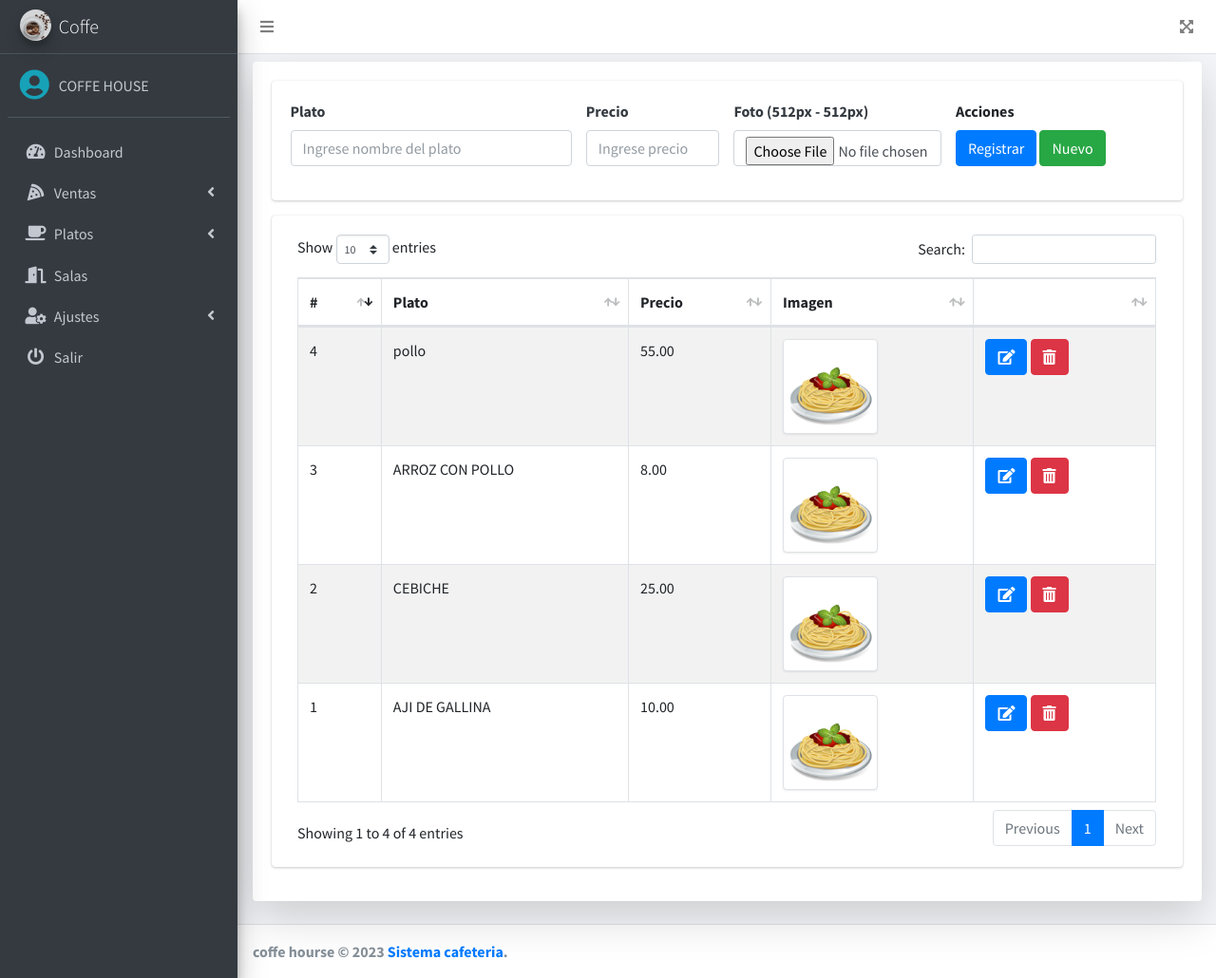
After one commit to Henrysolis1998/cafe_proyecto, a PHP site: page /src/Baguette.php in a window 1280 px wide. The commit adds this page. Shown: the whole page at 95% size. Run offline with PHP 8.4, Linux system fonts and the light colour scheme; a user stored in the database is signed in; data comes from the database, SQL or seed files in the repository; both versions use the stored data as it was after the commit; some libraries are stand-ins or nearby versions.

Commit message:
add: cafe 2

```diff
--- a/assets/js/funciones.js
+++ b/assets/js/funciones.js
@@ -347,6 +347,12 @@ function editarPlato(id) {
     });
 }
 
+function editarPlato2(id) {
+    // Tu código para editar el plato aquí
+}
+
+
+
 function editarSalas(id) {
     const action = "editarSalas";
     $.ajax({
--- /dev/null
+++ b/src/Baguette.php
@@ -0,0 +1,174 @@
+<?php
+session_start();
+if ($_SESSION['rol'] == 1 || $_SESSION['rol'] == 2) {
+    include "../conexion.php";
+    if (!empty($_POST)) {
+        $alert = "";
+        $id = $_POST['id'];
+        $plato = $_POST['plato'];
+        $precio = $_POST['precio'];
+        $foto_actual = $_POST['foto_actual'];
+        $foto = $_FILES['foto'];
+        $fecha = date('YmdHis');
+        if (empty($plato) || empty($precio) || $precio < 0) {
+            $alert = '<div class="alert alert-warning alert-dismissible fade show" role="alert">
+                        Todo los campos son obligatorios
+                        <button type="button" class="close" data-dismiss="alert" aria-label="Close">
+                            <span aria-hidden="true">&times;</span>
+                        </button>
+                    </div>';
+        } else {
+            $nombre = null;
+
+            if (!empty($foto['name'])) {
+                // Utiliza el nombre original del archivo sin modificarlo
+                $nombre = '../assets/img/platos/' . $foto['name'];
+            } else if (!empty($foto_actual) && empty($foto['name'])) {
+                // Conserva el nombre de archivo actual si no se proporciona una nueva imagen
+                $nombre = $foto_actual;
+            }
+
+            if (empty($id)) {
+                $query = mysqli_query($conexion, "SELECT * FROM baguette WHERE nombre = '$plato' AND estado = 1");
+                $result = mysqli_fetch_array($query);
+                if ($result > 0) {
+                    $alert = '<div class="alert alert-warning alert-dismissible fade show" role="alert">
+                        El plato ya existe
+                        <button type="button" class="close" data-dismiss="alert" aria-label="Close">
+                            <span aria-hidden="true">&times;</span>
+                        </button>
+                    </div>';
+                } else {
+                    $query_insert = mysqli_query($conexion, "INSERT INTO baguette (nombre,precio,imagen) VALUES ('$plato', '$precio', '$nombre')");
+                    if ($query_insert) {
+                        if (!empty($foto['name'])) {
+                            move_uploaded_file($foto['tmp_name'], $nombre);
+                        }
+                        $alert = '<div class="alert alert-success alert-dismissible fade show" role="alert">
+                        Plato registrado
+                        <button type="button" class="close" data-dismiss="alert" aria-label="Close">
+                            <span aria-hidden="true">&times;</span>
+                        </button>
+                    </div>';
+                    } else {
+                        $alert = '<div class="alert alert-danger" role="alert">
+                    Error al registrar el plato
+                  </div>';
+                    }
+                }
+            } else {
+                $query_update = mysqli_query($conexion, "UPDATE baguette SET nombre = '$plato', precio=$precio, imagen='$nombre' WHERE id = $id");
+                if ($query_update) {
+                    if (!empty($foto['name'])) {
+                        move_uploaded_file($foto['tmp_name'], $nombre);
+                    }
+                    $alert = '<div class="alert alert-success alert-dismissible fade show" role="alert">
+                        Plato Modificado
+                        <button type="button" class="close" data-dismiss="alert" aria-label="Close">
+                            <span aria-hidden="true">&times;</span>
+                        </button>
+                    </div>';
+                } else {
+                    $alert = '<div class="alert alert-warning alert-dismissible fade show" role="alert">
+                        Error al modificar
+                        <button type="button" class="close" data-dismiss="alert" aria-label="Close">
+                            <span aria-hidden="true">&times;</span>
+                        </button>
+                    </div>';
+                }
+            }
+
+        }
+    }
+    include_once "includes/header.php";
+?>
+    <div class="card shadow-lg">
+        <div class="card-body">
+            <div class="row">
+                <div class="col-md-12">
+                    <div class="card">
+                        <div class="card-body">
+                            <form action="" method="post" autocomplete="off" id="formulario" enctype="multipart/form-data">
+                                <?php echo isset($alert) ? $alert : ''; ?>
+                                <div class="row">
+                                    <div class="col-md-4">
+                                        <div class="form-group">
+                                            <input type="hidden" id="id" name="id">
+                                            <input type="hidden" id="foto_actual" name="foto_actual">
+                                            <label for="plato" class=" text-dark font-weight-bold">Plato</label>
+                                            <input type="text" placeholder="Ingrese nombre del plato" name="plato" id="plato" class="form-control">
+                                        </div>
+                                    </div>
+                                    <div class="col-md-2">
+                                        <div class="form-group">
+                                            <label for="precio" class=" text-dark font-weight-bold">Precio</label>
+                                            <input type="text" placeholder="Ingrese precio" class="form-control" name="precio" id="precio">
+                                        </div>
+                                    </div>
+                                    <div class="col-md-3">
+                                        <div class="form-group">
+                                            <label for="precio" class=" text-dark font-weight-bold">Foto (512px - 512px)</label>
+                                            <input type="file" class="form-control" name="foto" id="foto">
+                                        </div>
+                                    </div>
+                                    <div class="col-md-3 form-group">
+                                        <label for="">Acciones</label> <br>
+                                        <input type="submit" value="Registrar" class="btn btn-primary" id="btnAccion">
+                                        <input type="button" value="Nuevo" onclick="limpiar()" class="btn btn-success" id="btnNuevo">
+                                    </div>
+                                </div>
+
+                            </form>
+                        </div>
+                    </div>
+                </div>
+            </div>
+            <div class="card">
+                <div class="card-body">
+                    <div class="col-md-12">
+                        <div class="table-responsive">
+                            <table class="table table-striped table-bordered" id="tbl">
+                                <thead>
+                                    <tr>
+                                        <th>#</th>
+                                        <th>Plato</th>
+                                        <th>Precio</th>
+                                        <th>Imagen</th>
+                                        <th></th>
+                                    </tr>
+                                </thead>
+                                <tbody>
+                                    <?php
+                                    include "../conexion.php";
+                                    $query = mysqli_query($conexion, "SELECT * FROM baguette WHERE estado = 1");
+                                    $result = mysqli_num_rows($query);
+                                    if ($result > 0) {
+                                        while ($data = mysqli_fetch_assoc($query)) { ?>
+                                            <tr>
+                                                <td><?php echo $data['id']; ?></td>
+                                                <td><?php echo $data['nombre']; ?></td>
+                                                <td><?php echo $data['precio']; ?></td>
+                                                <td><img class="img-thumbnail" src="<?php echo ($data['imagen'] == null) ? '../assets/img/default.png' : $data['imagen']; ?>" alt="" width="100"></td>
+                                                <td>
+                                                    <a href="#" onclick="editarPlato2(<?php echo $data['id']; ?>)" class="btn btn-primary"><i class='fas fa-edit'></i></a>
+                                                    <form action="eliminar.php?id=<?php echo $data['id']; ?>&accion=baguette" method="post" class="confirmar d-inline">
+                                                        <button class="btn btn-danger" type="submit"><i class='fas fa-trash-alt'></i> </button>
+                                                    </form>
+                                                </td>
+                                            </tr>
+                                    <?php }
+                                    } ?>
+                                </tbody>
+
+                            </table>
+                        </div>
+                    </div>
+                </div>
+            </div>
+        </div>
+    </div>
+<?php include_once "includes/footer.php";
+} else {
+    header('Location: permisos.php');
+}
+?>
--- a/src/dashboard.php
+++ b/src/dashboard.php
@@ -10,9 +10,11 @@ $query3 = mysqli_query($conexion, "SELECT COUNT(id) AS total FROM usuarios WHERE
 $totalUsuarios = mysqli_fetch_assoc($query3);
 $query4 = mysqli_query($conexion, "SELECT COUNT(id) AS total FROM pedidos WHERE estado = 1");
 $totalPedidos = mysqli_fetch_assoc($query4);
+$query5 = mysqli_query($conexion, "SELECT COUNT(id) AS total FROM baguette WHERE estado = 1");
+$totalbaguette = mysqli_fetch_assoc($query5);
 
-$query5 = mysqli_query($conexion, "SELECT SUM(total) AS total FROM pedidos");
-$totalVentas = mysqli_fetch_assoc($query5);
+$query6 = mysqli_query($conexion, "SELECT SUM(total) AS total FROM pedidos");
+$totalVentas = mysqli_fetch_assoc($query6);
 ?>
 <div class="card">
     <div class="card-header text-center">
--- a/src/finalizar.php
+++ b/src/finalizar.php
@@ -31,7 +31,7 @@ include_once "includes/header.php";
 
                     <div class="bg-gray py-2 px-3 mt-4">
                         <h2 class="mb-0">
-                            $<?php echo $result['total']; ?>
+                            Q<?php echo $result['total']; ?>
                         </h2>
                     </div>
                     <hr>
--- a/src/includes/header.php
+++ b/src/includes/header.php
@@ -125,6 +125,12 @@ if (empty($_SESSION['active'])) {
                                             <p>Hamburguesas</p>
                                         </a>
                                     </li>
+                                    <li class="nav-item">
+                                        <a href="Baguette.php" class="nav-link">
+                                            <i class="far fa-circle nav-icon"></i>
+                                            <p>Baguette</p>
+                                        </a>
+                                    </li>
                                 </ul>
                             </li>';
                         } ?>
--- a/src/permisos.php
+++ b/src/permisos.php
@@ -19,11 +19,11 @@
         <h2 class="headline text-danger"> 404</h2>
 
         <div class="error-content">
-            <h3><i class="fas fa-exclamation-triangle text-danger"></i> Oops! Page not found.</h3>
+            <h3><i class="fas fa-exclamation-triangle text-danger"></i> Oops! Pagina no encontrada.</h3>
 
             <p>
                 No tienes permisos.
-                <a href="dashboard.php">return to dashboard</a>.
+                <a href="dashboard.php">Volver al panel</a>.
             </p>
         </div>
         <!-- /.error-content -->
```
Also changed, not shown: restaurante.sql (+45 -36 lines), src/ajax.php (+28 -1 lines), src/pedido.php (+38 -1 lines).
